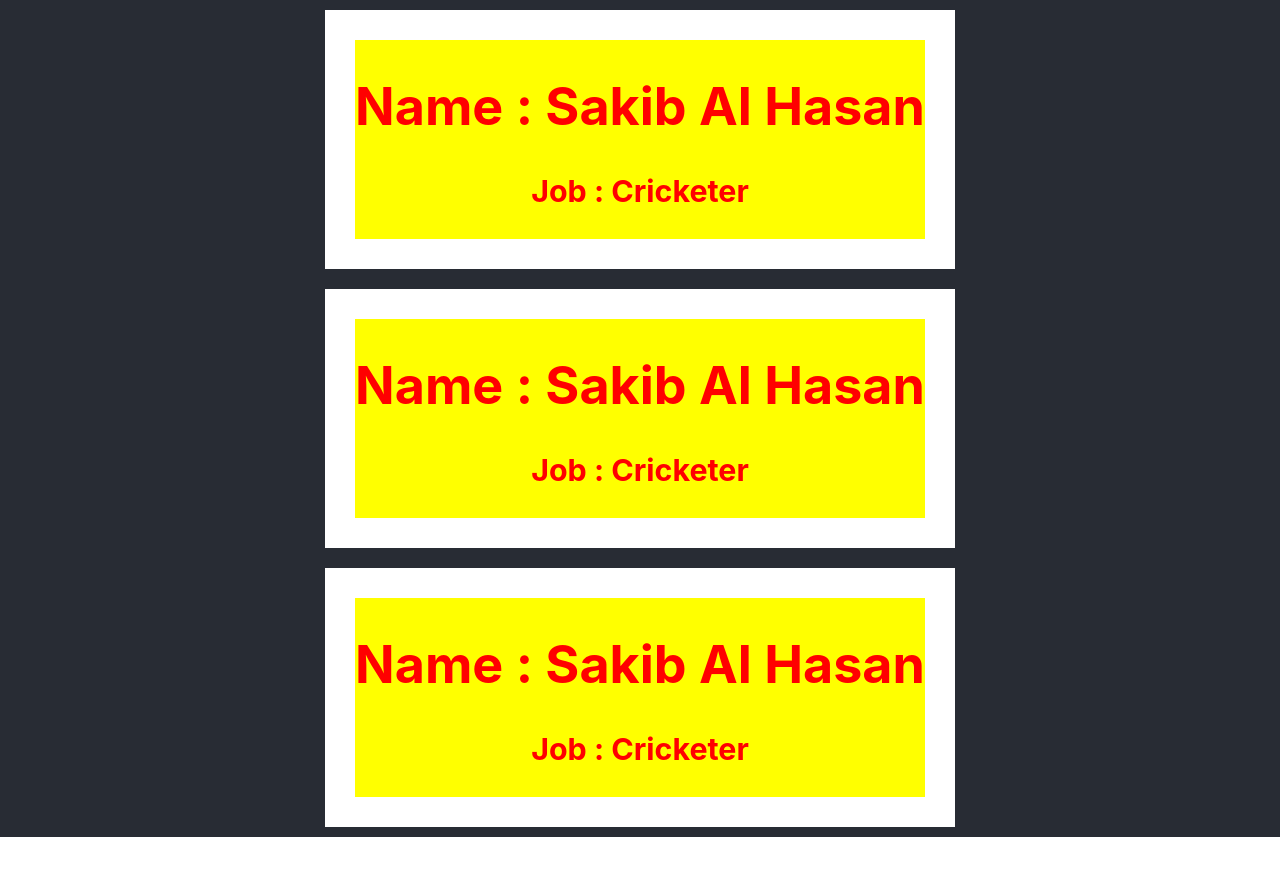
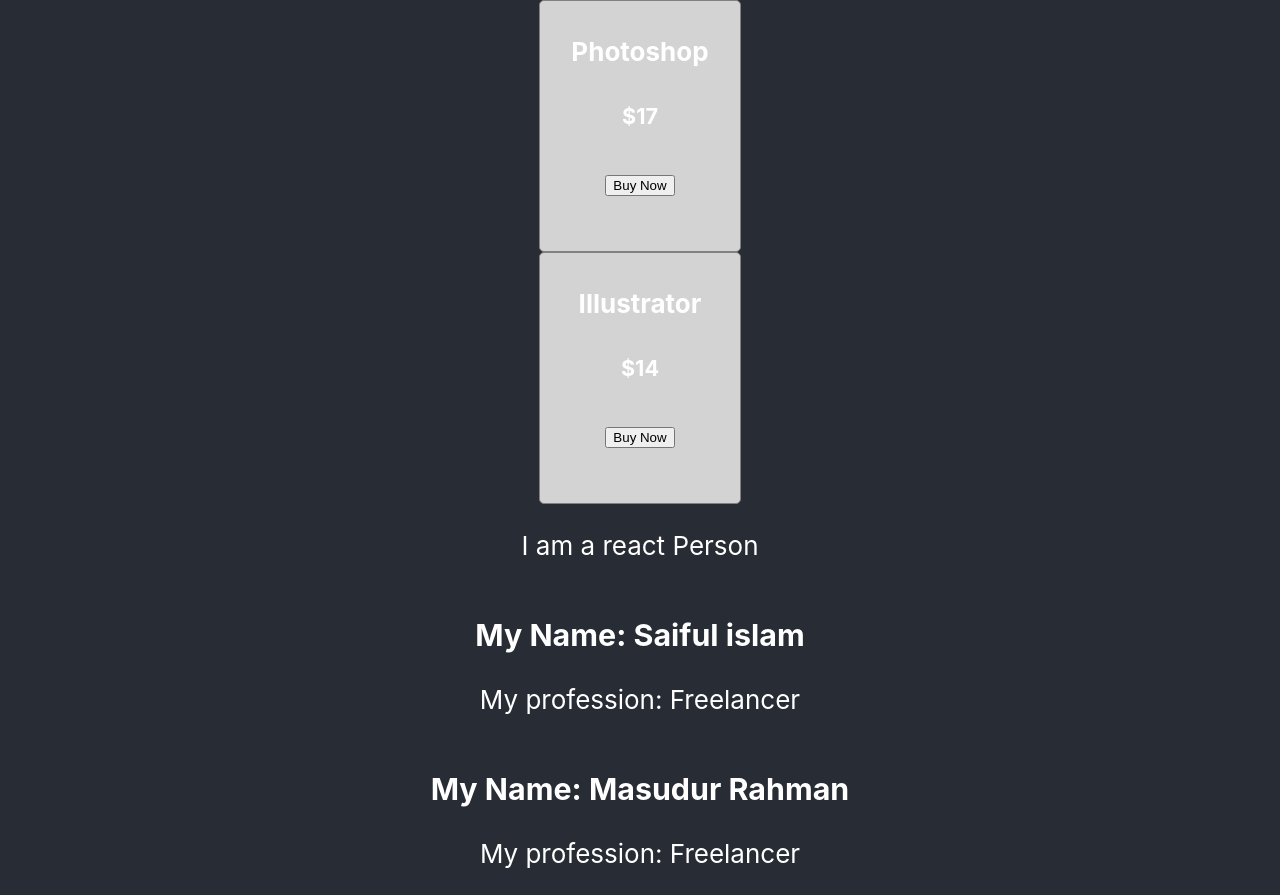
Before and after one commit to saifulislamnahid-git/react-core-concepts, a React (Create React App) app: page / in a window 1280 px wide. Before the commit the page ends 837 px from the top, so only its background shows below. Built offline with nearby package versions, Linux system fonts and the light colour scheme.

Commit message:
Pass object to components and access object

```diff
--- a/src/App.js
+++ b/src/App.js
@@ -2,32 +2,56 @@
 import './App.css';
 
 function App() {
+
+  const products = [
+    {name: 'Photoshop', price: '$17'},
+    {name: 'Illustrator', price: '$14'},
+  ]
+
   return (
     <div className="App">
       <header className="App-header">
+        <Product product={products[0]}></Product>
+        <Product product={products[1]}></Product>
 
-        <Person></Person>
-        <Person></Person>
-        <Person></Person>
-
+        <p>I am a react Person</p>
+        <Person name="Saiful islam" job="Freelancer"></Person>
+        <Person name="Masudur Rahman" job="Freelancer"></Person>
       </header>
     </div>
   );
 }
 
-function Person(){
-  const personStyle={
-    color: 'red',
-    backgroundColor: 'yellow',
-    border: '30px solid white',
-    margin: '10px'
+function Product(props){
+  const productStyle={
+    border : "1px solid gray",
+    borderRadius : '5px',
+    backgroundColor: 'lightGray',
+    height: '250px',
+    width: '200px',
+    float: 'left'
   }
-  return (
-    <div style={personStyle}>
-      <h1>Name : Sakib Al Hasan</h1>
-      <h3>Job : Cricketer</h3>
+  const {name, price} = props.product;
+  console.log(name, price);
+  return(
+    <div style={productStyle}>
+      <h4>{name}</h4>
+      <h5>{price}</h5>
+      <button>Buy Now</button>
     </div>
-  );
+  )
 }
 
+function Person(props){
+  return (
+    <div>
+      <h3>My Name: {props.name}</h3>
+      <p>My profession: {props.job}</p>
+    </div>
+  )
+}
+
+
+
+
 export default App;
```
